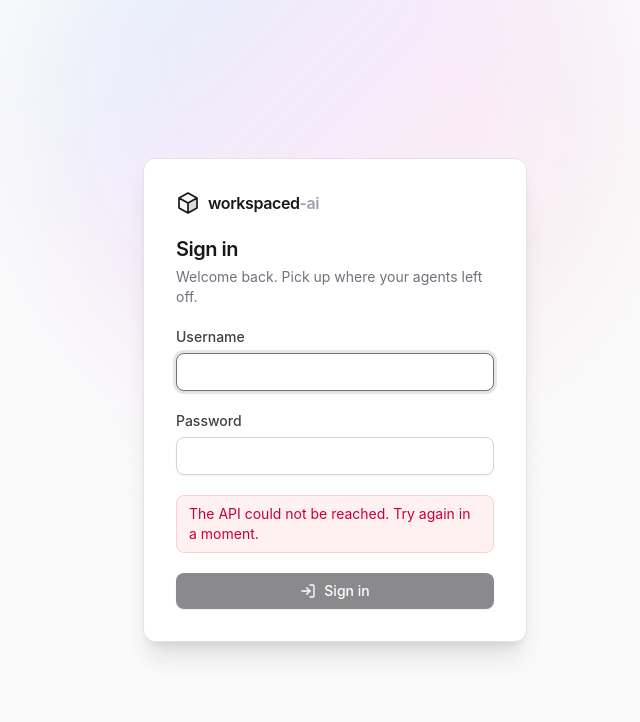
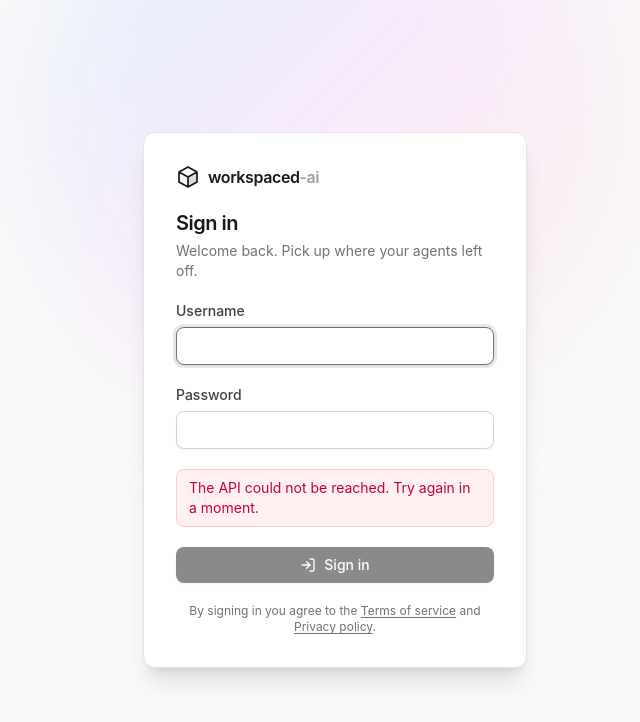
Before and after one commit to kalpak44/workspaced-ai, a React (Vite) app in the folder apps/web/: page / in a window 1280 px wide. Shown: the top 722 px of the page, without its empty margins (305-945 px from the left). Built offline with nearby package versions, Linux system fonts and the light colour scheme; no server answers.

Commit message:
Link the terms and privacy policy from the sign-in page

```diff
--- a/apps/web/src/components/pages/LoginPage.tsx
+++ b/apps/web/src/components/pages/LoginPage.tsx
@@ -3,6 +3,9 @@ import { useState } from "react";
 import { useAccount } from "../../hooks/useAccount";
 import { useTheme } from "../../hooks/useTheme";
 import { Button, Logo, TextField } from "../atoms";
+
+// The public site, which hosts the documents a user agrees to by signing in.
+const LEGAL_SITE = "https://workspaced.online";
 
 /** Shown instead of the app until someone signs in. */
 export function LoginPage({ unreachable = false }: { readonly unreachable?: boolean }) {
@@ -49,6 +52,13 @@ export function LoginPage({ unreachable = false }: { readonly unreachable?: bool
         <div className="flex flex-col [&>button]:w-full">
           <Button label="Sign in" type="submit" icon={LogIn} busy={busy} disabled={!username.trim() || !password} />
         </div>
+        {/* A new tab, so following a link never discards the credentials already typed. */}
+        <p className="text-center text-xs text-zinc-500 dark:text-zinc-400">
+          By signing in you agree to the{" "}
+          <a href={`${LEGAL_SITE}/terms`} target="_blank" rel="noopener noreferrer" className="underline underline-offset-2 hover:text-zinc-900 dark:hover:text-zinc-100">Terms of service</a>
+          {" "}and{" "}
+          <a href={`${LEGAL_SITE}/privacy`} target="_blank" rel="noopener noreferrer" className="underline underline-offset-2 hover:text-zinc-900 dark:hover:text-zinc-100">Privacy policy</a>.
+        </p>
       </form>
     </main>
   );
```
Also changed, not shown: 1 other file (tests, documents, lock files or other folders).
